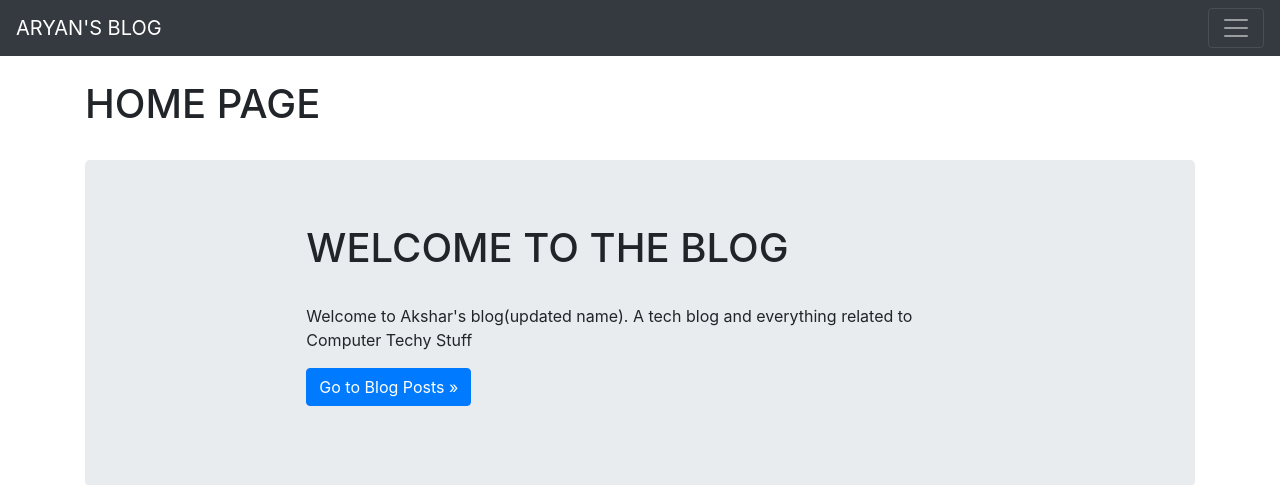
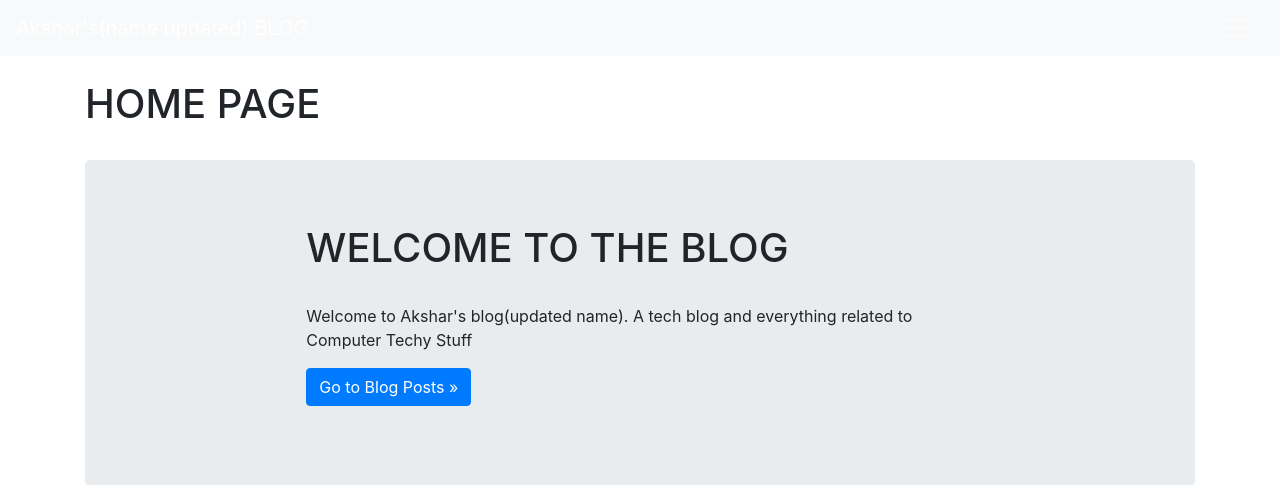
Before and after one commit to starwiz-7/Flask-Blog-App, a Flask app: page / in a window 1280 px wide. Shown: the top 485 px of the page. Run offline with Flask 2, Linux system fonts and the light colour scheme; some libraries are stand-ins or nearby versions.

Commit message:
Update base.html

```diff
--- a/templates/base.html
+++ b/templates/base.html
@@ -8,8 +8,8 @@
     {% block head %} {% endblock %}
   </head>
   <body>
-    <nav class="navbar navbar-dark bg-dark">
-    <a class="navbar-brand" href="#">ARYAN'S BLOG</a>
+    <nav class="navbar navbar-dark bg-light">
+    <a class="navbar-brand" href="#">Akshar's(name updated) BLOG</a>
     <button class="navbar-toggler" type="button" data-toggle="collapse" data-target="#navbarsExample01" aria-controls="navbarsExample01" aria-expanded="false" aria-label="Toggle navigation">
       <span class="navbar-toggler-icon"></span>
     </button>
@@ -23,7 +23,7 @@
           <a class="nav-link" href="/posts">Posts</a>
         </li>
         <li class="nav-item">
-          <a class="nav-link disabled" href="#" tabindex="-1" aria-disabled="true">About</a>
+          <a class="nav-link disabled" href="#" tabindex="-1" aria-disabled="true">About US</a>
         </li>
         <li class="nav-item dropdown">
           <a class="nav-link dropdown-toggle" href="#" id="dropdown01" data-toggle="dropdown" aria-haspopup="true" aria-expanded="false">Contact Me</a>
```
